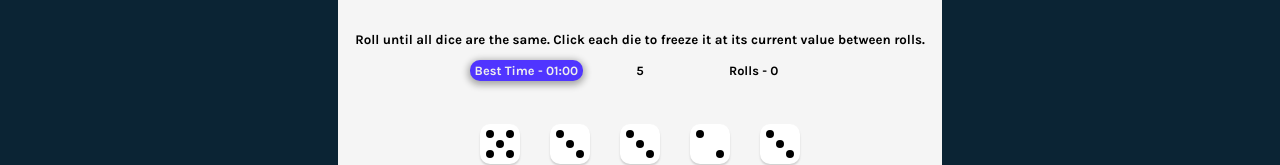
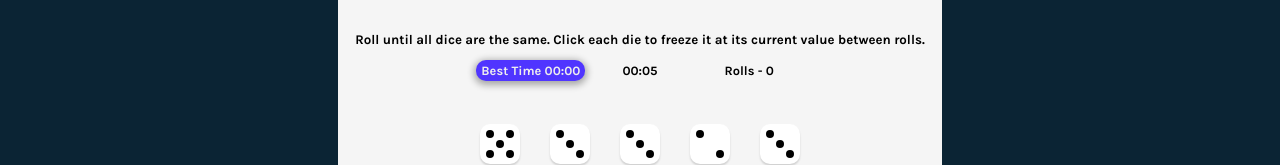
Before and after one commit to aks1489/Tenzies, a React (Vite) app: page / in a window 1280 px wide. Shown: the part 259-424 px from the top of the page. Built offline with nearby package versions, Linux system fonts and the light colour scheme.

Commit message:
update: timer updated to ui
** bug **
- best time not updating properly

```diff
--- a/src/components/Main.jsx
+++ b/src/components/Main.jsx
@@ -68,8 +68,6 @@ export default function Main(){
         setTimer(true)
     }
 
-    console.log(bestTime)
-
     useEffect(() => {
         //  {{  -------------------> check every dice {if all the value of "isHeld" is 'true'} and
         //  {"value" property values are similer to zero(0) index are similer
@@ -100,12 +98,15 @@ export default function Main(){
 
     // setting and updating best time
     useEffect(()=>{
-        if(game && bestTime > currentTime) {
+        if(game && bestTime < currentTime) {
             setBestTime(currentTime)
             localStorage.setItem('bestTime', JSON.stringify(currentTime))
+            console.log("triggerd")
         }
     },[game])
 
+
+    console.log(bestTime)
 
     // Timer Function
     useEffect(()=>{
@@ -150,12 +151,15 @@ export default function Main(){
                         <h5>Roll until all dice are the same. Click each die to freeze it at its current value between rolls.</h5>
                         <div className="gameStats">
                             <div className="best-time-box">
-                                <h2 className="stats">Best Time - 01:00</h2>
+                                <Timer
+                                    time={bestTime}
+                                    text={'Best Time'}
+                                />
                             </div>
                             <div className="current-time">
-                            <Timer
-                                time={currentTime}
-                            />
+                                <Timer
+                                    time={currentTime}
+                                />
                             </div>
                             <div className="total-roll">
                                 <h2 className="stats">Rolls - {rollCount}</h2>
--- a/src/components/Main_Files/Timer.jsx
+++ b/src/components/Main_Files/Timer.jsx
@@ -1,10 +1,29 @@
 import React, { useState, useEffect } from 'react';
 
 function Timer(props) {
+
+  function calculateTime(time) {
+    const minute = Math.floor(time / 60);
+    const second = time - minute * 60;
+
+    let currentTime;
+
+    if(second < 10) {
+      currentTime = `0${minute}:0${second}`
+    } else if(minute < 10) {
+      currentTime = `0${minute}:${second}`
+    } else {
+      currentTime = `${minute}:${second}`
+    }
+
+    return currentTime;
+  }
+
+
   return (
-    <div>
-      <h2 className="stats">{props.time}</h2>
-    </div>
+    <>
+      <h2 className="stats">{props.text ? 'Best Time ' : null}{calculateTime(props.time)}</h2>
+    </>
   );
 }
 
```
